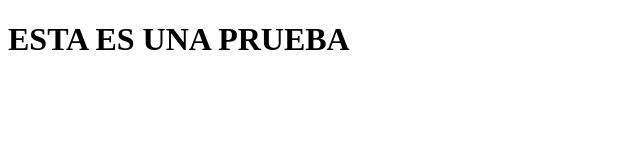
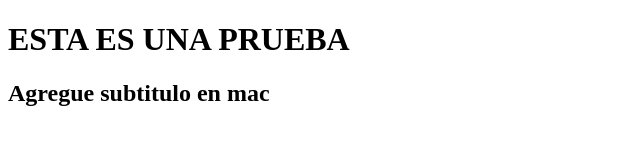
Before and after one commit to jrc9/Prueba-GIT, a plain HTML site: page index.html in a window 1280 px wide. Shown: the whole page, without its empty margins (0-640 px from the left). Drawn offline with Linux system fonts and the light colour scheme.

Commit message:
Agregue subitulo en mac

```diff
--- a/index.html
+++ b/index.html
@@ -8,5 +8,6 @@
 </head>
 <body>
     <H1>ESTA ES UNA PRUEBA</H1>
+    <h2>Agregue subtitulo en mac</h2>
 </body>
 </html>
```
